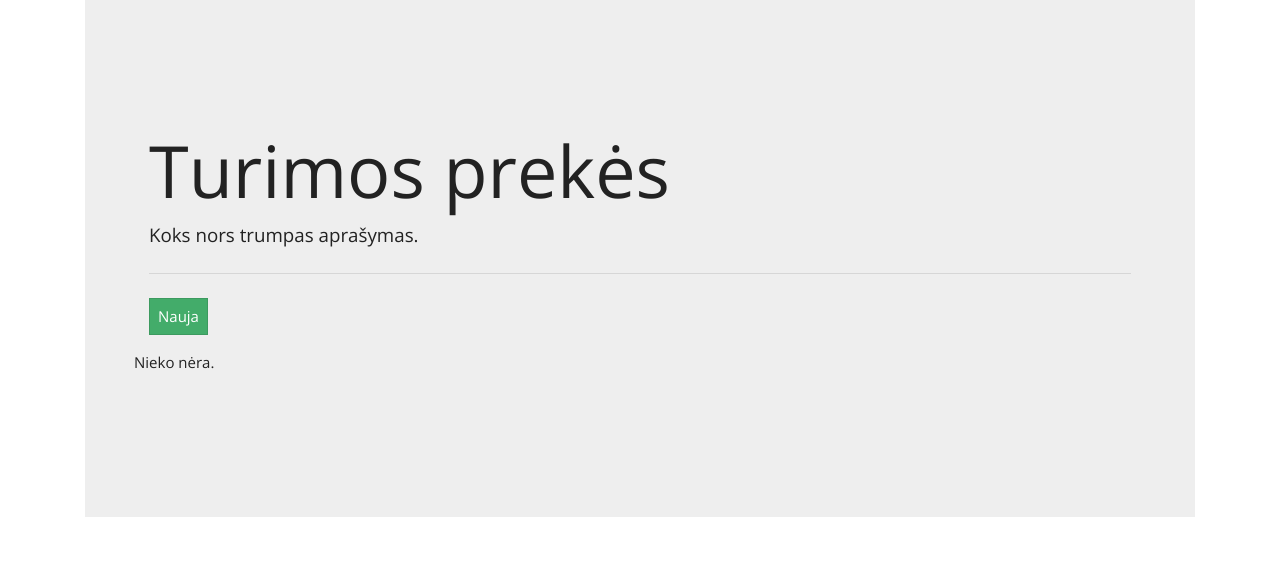
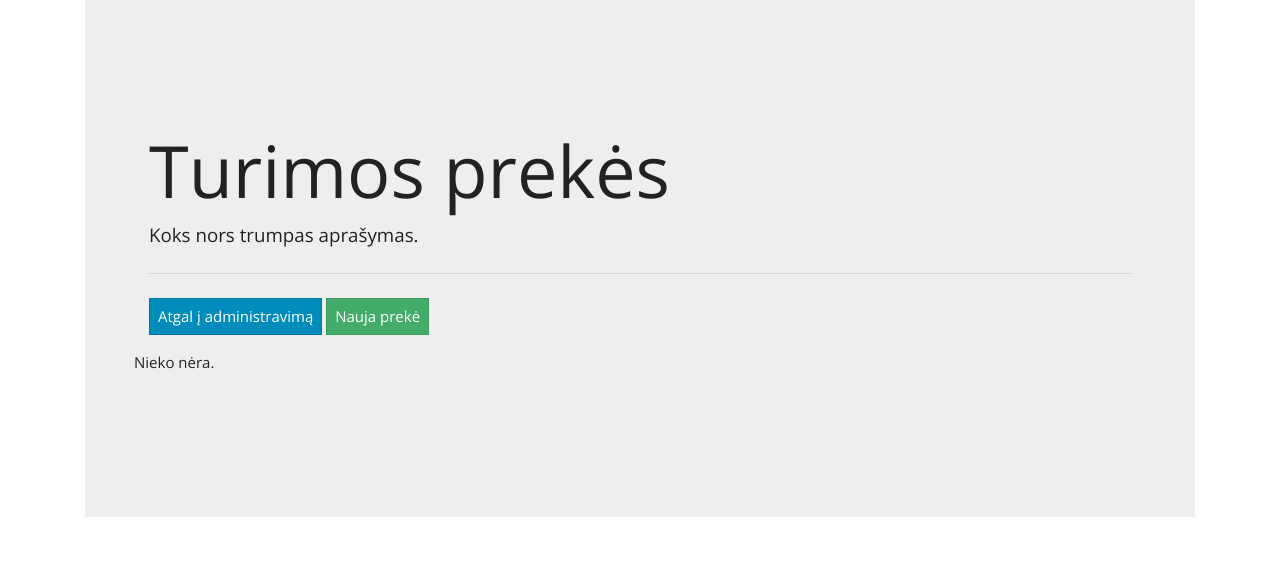
Before and after one commit to kaunas163/eshop-php-demo, a PHP site: page /eshop-demo/views/admin/products/index.php in a window 1280 px wide. Shown: the part 56-631 px from the top of the page. Run offline with PHP 8.4, Linux system fonts and the light colour scheme; data comes from the database, SQL or seed files in the repository; data that the repository does not hold is empty.

Commit message:
updated buttons in administration

```diff
--- a/views/admin/categories/index.php
+++ b/views/admin/categories/index.php
@@ -4,7 +4,8 @@
 <p class="lead">Koks nors paaiškinamasis tekstas.</p>
 <hr class="my-4">
 <p>
-    <a href="new.php" class="btn btn-success">Nauja</a>
+    <a href="../index.php" class="btn btn-primary">Atgal į administravimą</a>
+    <a href="new.php" class="btn btn-success">Nauja kategorija</a>
 </p>
 
 <?php
--- a/views/admin/products/index.php
+++ b/views/admin/products/index.php
@@ -4,7 +4,8 @@
 <p class="lead">Koks nors trumpas aprašymas.</p>
 <hr class="my-4">
 <p>
-    <a href="new.php" class="btn btn-success">Nauja</a>
+    <a href="../index.php" class="btn btn-primary">Atgal į administravimą</a>
+    <a href="new.php" class="btn btn-success">Nauja prekė</a>
 </p>
 
 <?php
```
